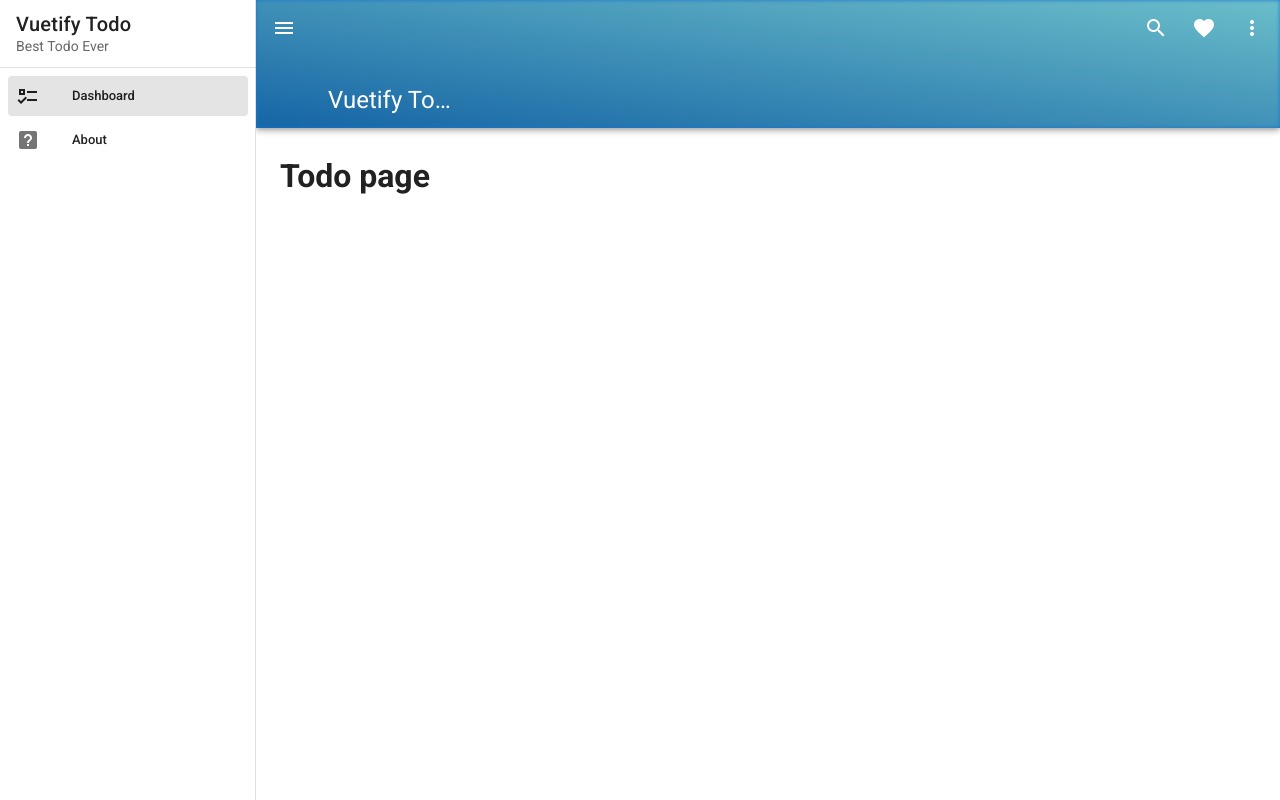
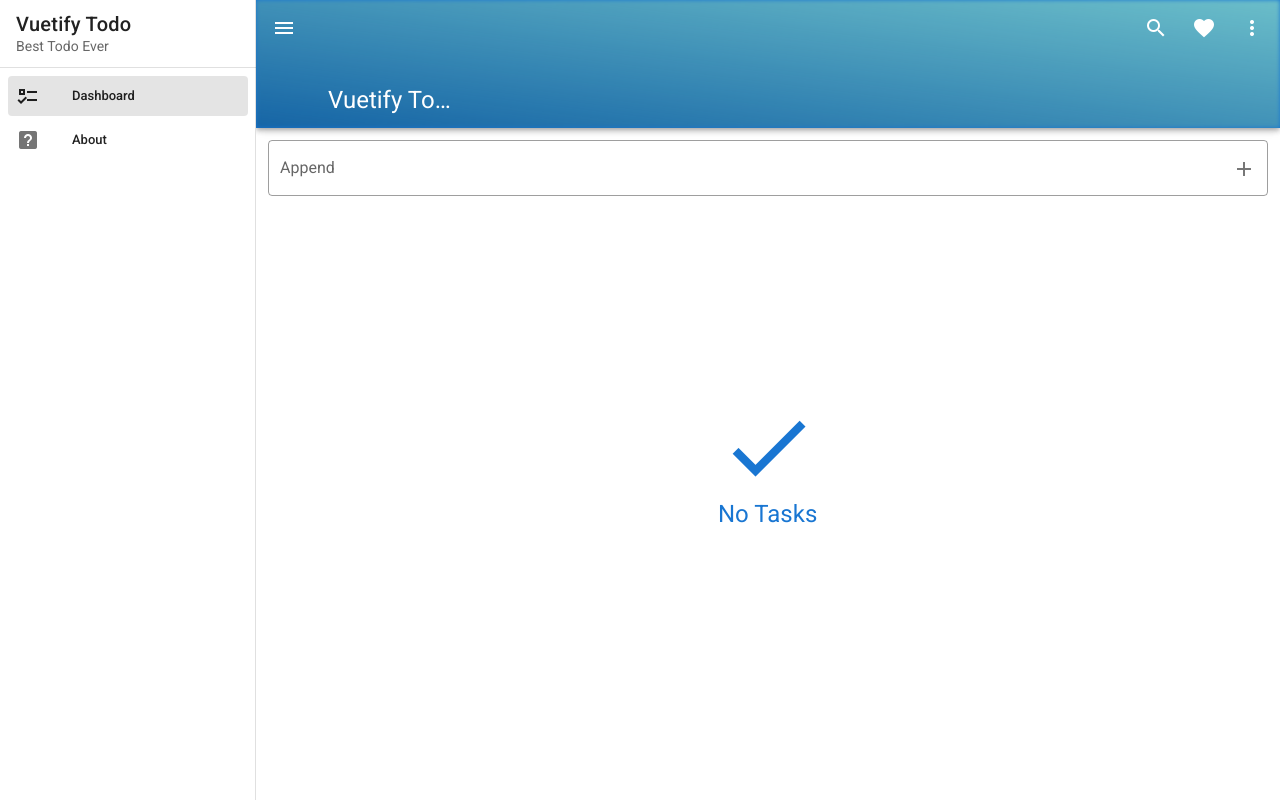
Before and after one commit to muare/vuetify-todo, a Vue app: page / in a window 1280 px wide. Built offline with nearby package versions, Linux system fonts and the light colour scheme.

Commit message:
add add/delete task funcs

```diff
--- a/src/views/Todo.vue
+++ b/src/views/Todo.vue
@@ -1,11 +1,85 @@
 <template>
-  <div class="home pa-6">
-    <h1>Todo page</h1>
+  <div class="home">
+    <v-text-field
+      class="pa-3"
+      outlined
+      label="Append"
+      append-icon="mdi-plus"
+      hide-details
+      clearable
+      v-model="newTaskTitle"
+      @click:append="addTask"
+      @keyup.enter="addTask"
+    ></v-text-field>
+    <v-list v-if="tasks.length" class="pa-0" flat>
+      <div v-for="task in tasks" :key="task.id">
+        <v-list-item
+          @click="doneTask(task.id)"
+          :class="{ 'blue lighten-5': task.done }"
+        >
+          <template v-slot:default>
+            <v-list-item-action>
+              <v-checkbox :input-value="task.done" color="primary"></v-checkbox>
+            </v-list-item-action>
+
+            <v-list-item-content>
+              <v-list-item-title
+                :class="{ 'text-decoration-line-through': task.done }"
+                >{{ task.title }}</v-list-item-title
+              >
+            </v-list-item-content>
+            <v-list-item-action>
+              <v-btn icon @click.stop="deleteTask(task.id)">
+                <v-icon color="primary lighten-1">mdi-delete</v-icon>
+              </v-btn>
+            </v-list-item-action>
+          </template>
+        </v-list-item>
+        <v-divider></v-divider>
+      </div>
+    </v-list>
+    <div v-else class="no-tasks">
+      <v-icon size="100px" color="primary"> mdi-check </v-icon>
+      <div class="text-h5 primary--text">No Tasks</div>
+    </div>
   </div>
 </template>
 
 <script>
 export default {
   name: "Todo",
+  data() {
+    return {
+      newTaskTitle: "",
+      tasks: [],
+    };
+  },
+  methods: {
+    addTask() {
+      let task = {
+        id: Date.now(),
+        title: this.newTaskTitle,
+        done: false,
+      };
+      this.tasks.push(task);
+      this.newTaskTitle = "";
+    },
+    doneTask(id) {
+      let task = this.tasks.filter((task) => task.id === id)[0];
+      task.done = !task.done;
+    },
+    deleteTask(id) {
+      this.tasks = this.tasks.filter((task) => task.id !== id);
+    },
+  },
 };
 </script>
+
+<style lang="sass">
+  .no-tasks
+    position: absolute
+    left: 50%
+    top: 50%
+    transform: translate(-50%,-50%)
+    opacity: transparent
+</style>
```
